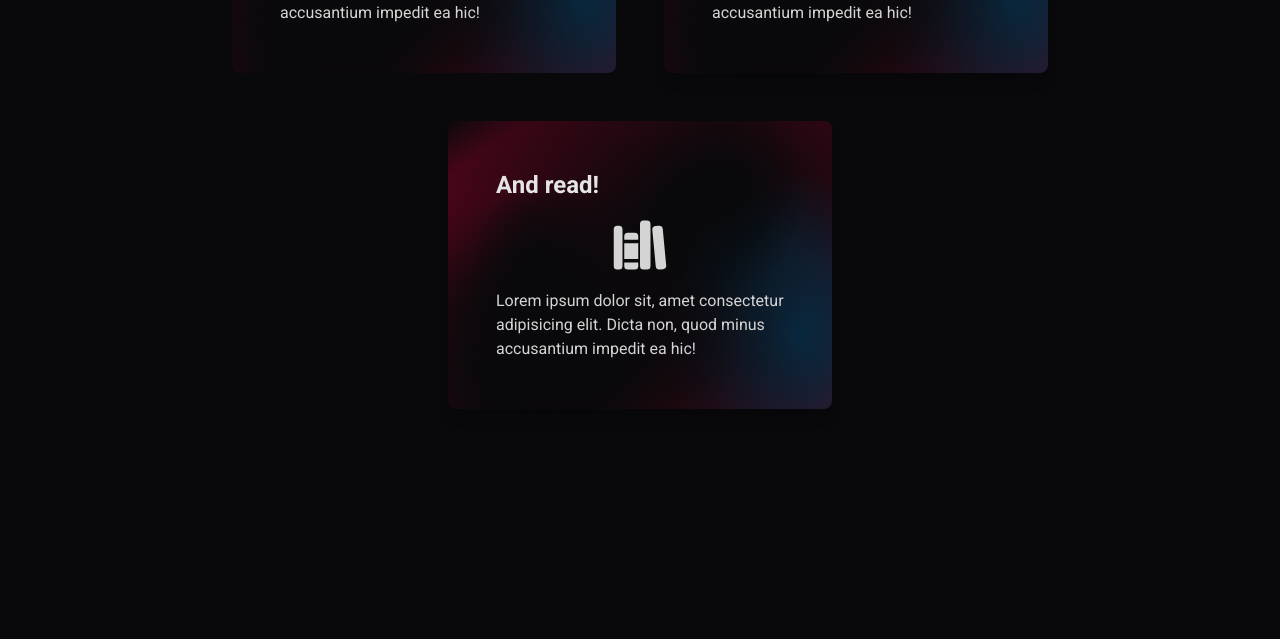
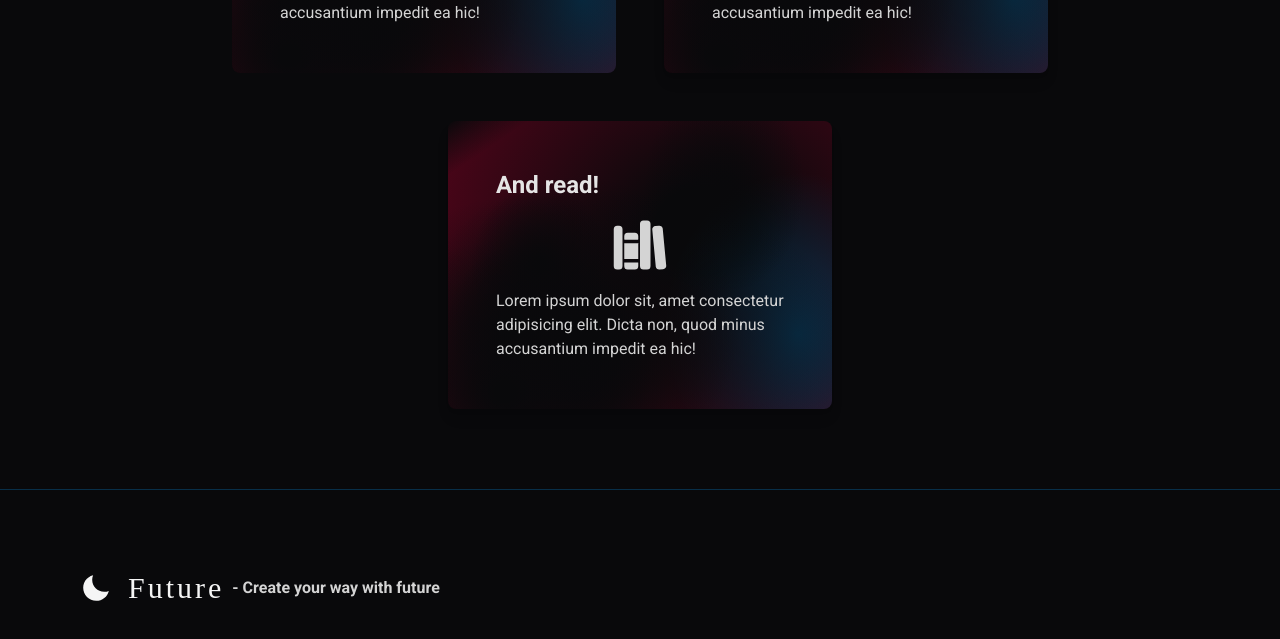
Before and after one commit to pawelek7k/future, a Next.js app: page / in a window 1280 px wide. Shown: the part 1199-1838 px from the top of the page. Built offline with nearby package versions, Linux system fonts and the light colour scheme; a web font is replaced by a local one.

Commit message:
Update Footer.tsx

```diff
--- a/app/components/landing/Footer.tsx
+++ b/app/components/landing/Footer.tsx
@@ -1,3 +1,15 @@
+import { LightLogo } from "../global/Logo";
+
 export const Footer = () => {
-  return <footer className="h-screen"></footer>;
+  return (
+    <footer className="h-screen p-20 border-t border-sky-950">
+      <div className="flex justify-start items-center gap-2">
+        <LightLogo />
+        <span className="text-neutral-300 font-semibold">
+          {" "}
+          - Create your way with future
+        </span>
+      </div>
+    </footer>
+  );
 };
```
